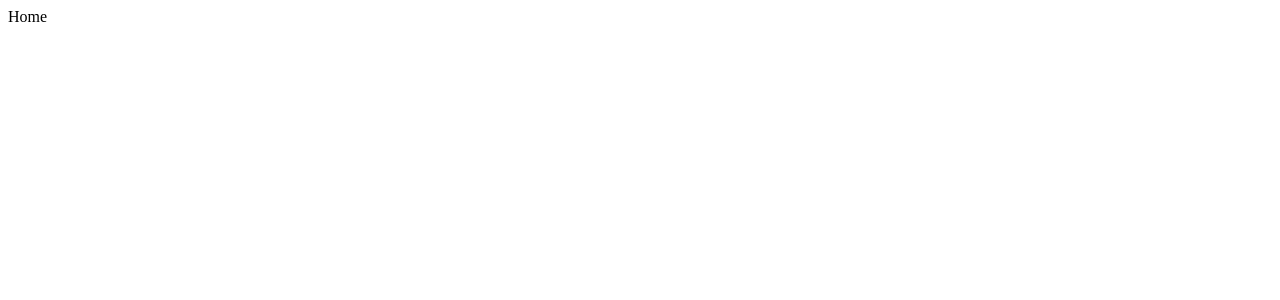
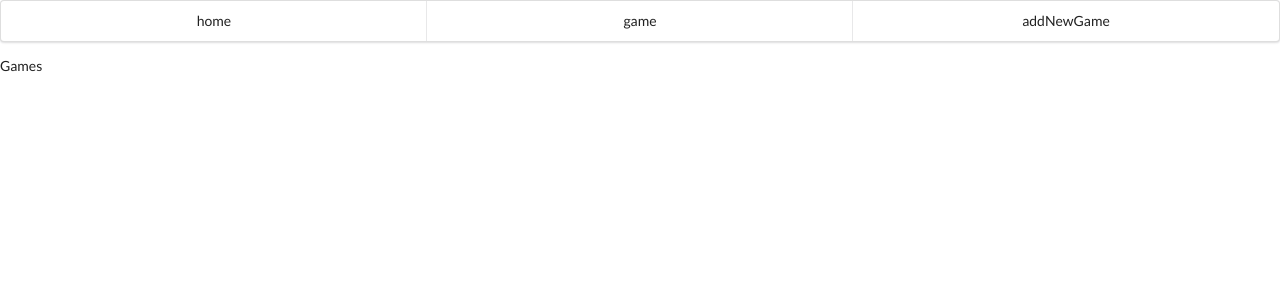
Before and after one commit to dezhizhang/react-redux-node, a React (Create React App) app: page /games in a window 1280 px wide. Shown: the top 300 px of the page. Built offline with nearby package versions, Linux system fonts and the light colour scheme.

Commit message:
引入路由

```diff
--- a/package.json
+++ b/package.json
@@ -15,6 +15,7 @@
   },
   "devDependencies": {
     "react-redux": "^5.0.7",
+    "react-router-dom": "^4.3.1",
     "redux": "^4.0.0",
     "redux-devtools-extension": "^2.13.5",
     "redux-logger": "^3.0.6"
--- a/public/index.html
+++ b/public/index.html
@@ -10,6 +10,7 @@
     -->
     <link rel="manifest" href="%PUBLIC_URL%/manifest.json">
     <link rel="shortcut icon" href="%PUBLIC_URL%/favicon.ico">
+    <link href="https://cdn.bootcss.com/semantic-ui/2.3.1/semantic.css" rel="stylesheet">
     <!--
       Notice the use of %PUBLIC_URL% in the tags above.
       It will be replaced with the URL of the `public` folder during the build.
--- a/src/components/App.js
+++ b/src/components/App.js
@@ -2,7 +2,12 @@ import React from 'react';
 
 class App extends React.Component{
     render(){
-        return (<div>Home</div>)
+        return (<div>
+
+            <button className="ui secondary button">Okay </button>
+            <button className="ui button">Cancel </button>
+
+        </div>)
     }
 }
 
--- /dev/null
+++ b/src/components/Games.js
@@ -0,0 +1,9 @@
+import React from 'react';
+
+class Games extends React.Component{
+    render(){
+        return(<div>Games</div>)
+    }
+}
+
+export default Games;
--- a/src/index.js
+++ b/src/index.js
@@ -2,18 +2,30 @@ import React from 'react';
 import ReactDOM from 'react-dom';
 import logger from 'redux-logger';
 import App from './components/App';
+import Games from './components/Games';
 import { Provider } from 'react-redux';
 import { createStore,applyMiddleware } from 'redux';
 import rootReducers from './reducers/index'
 import registerServiceWorker from './registerServiceWorker';
 import { composeWithDevTools } from 'redux-devtools-extension';
+import { BrowserRouter as Router, Route, NavLink } from 'react-router-dom';
 const store = createStore(rootReducers,composeWithDevTools(
     applyMiddleware(logger)
 ));
 
 ReactDOM.render(
     <Provider store={store}>
-        <App />
+      <Router>
+          <div className='ui comtainer'>
+           <div className='ui three item menu'>
+             <NavLink activeClassName='active' exact className='item' to='/home'>home</NavLink>
+             <NavLink activeClassName='active' exact className='item' to='/game'>game</NavLink>
+             <NavLink activeClassName='active' exact  className='item' to='/newgame'>addNewGame</NavLink>
+           </div>
+           <Route exact path='/' component={App}/>
+           <Route path='/games' component={Games}/>
+          </div>
+      </Router>
     </Provider>,
  document.getElementById('root'));
 registerServiceWorker();
```
Also changed, not shown: 2 other files (tests, documents, lock files or other folders).
